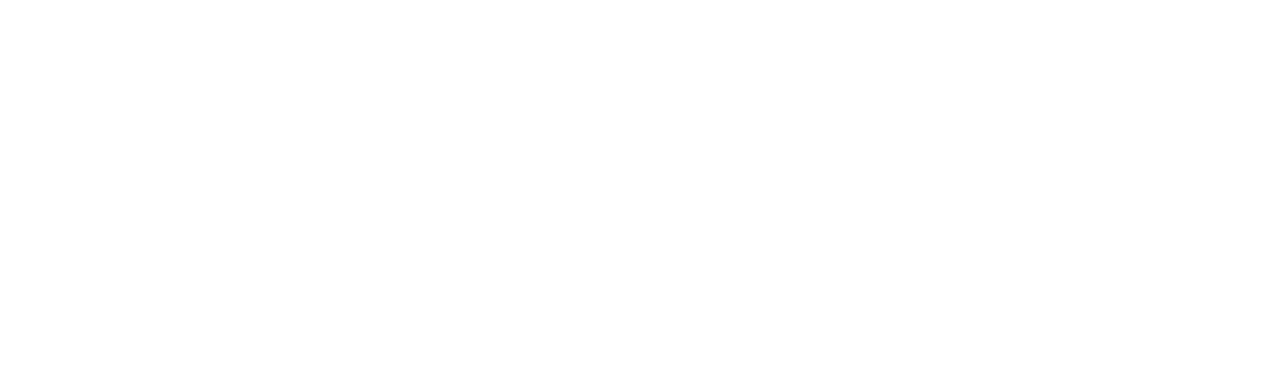
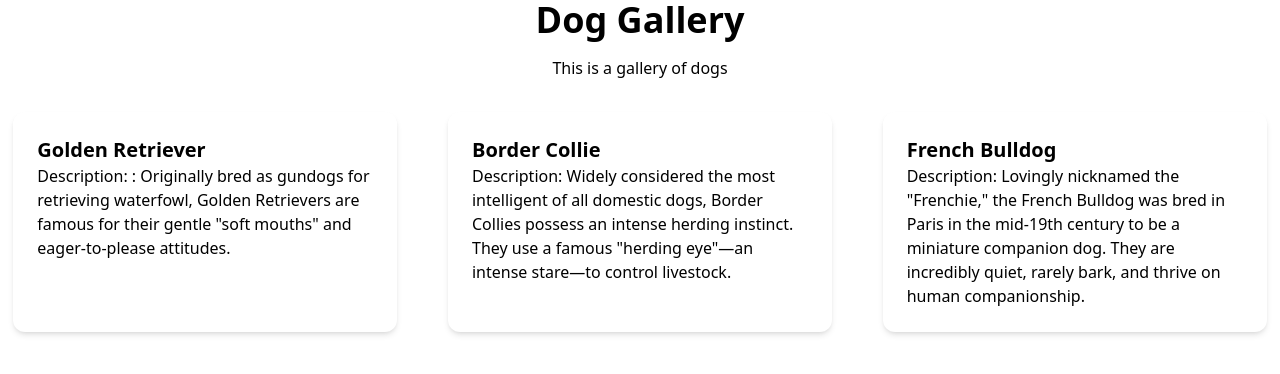
Before and after one commit to msgsummerpractice/cristian_czika, an Angular app in the folder my-app/: page / in a window 1280 px wide. Shown: the top 374 px of the page. Built offline with nearby package versions, Linux system fonts and the light colour scheme.

Commit message:
feat: dog gallery with tailwindcss

```diff
--- a/my-app/src/app/app.html
+++ b/my-app/src/app/app.html
@@ -1 +1,43 @@
+<div class="w-full h-screen flex flex-col items-center text-center">
+  <header>
+    <h1 class="text-4xl font-bold">Dog Gallery</h1>
+    <p class="mt-4">This is a gallery of dogs</p>
+  </header>
+  <main class="mt-8 w-full flex-1">
+    <div class="grid grid-cols-1 md:grid-cols-3 gap-6 justify-items-center">
+      <div
+        id="card"
+        class="w-full max-w-sm bg-white rounded-xl shadow-md p-6 flex flex-col text-left"
+      >
+        <h2 class="font-bold text-xl">Golden Retriever</h2>
+        <p>
+          Description: : Originally bred as gundogs for retrieving waterfowl, Golden Retrievers are
+          famous for their gentle "soft mouths" and eager-to-please attitudes.
+        </p>
+      </div>
+      <div
+        id="card"
+        class="w-full max-w-sm bg-white rounded-xl shadow-md p-6 flex flex-col text-left"
+      >
+        <h2 class="font-bold text-xl">Border Collie</h2>
+        <p>
+          Description: Widely considered the most intelligent of all domestic dogs, Border Collies
+          possess an intense herding instinct. They use a famous "herding eye"—an intense stare—to
+          control livestock.
+        </p>
+      </div>
+      <div
+        id="card"
+        class="w-full max-w-sm bg-white rounded-xl shadow-md p-6 flex flex-col text-left"
+      >
+        <h2 class="font-bold text-xl">French Bulldog</h2>
+        <p>
+          Description: Lovingly nicknamed the "Frenchie," the French Bulldog was bred in Paris in
+          the mid-19th century to be a miniature companion dog. They are incredibly quiet, rarely
+          bark, and thrive on human companionship.
+        </p>
+      </div>
+    </div>
+  </main>
+</div>
 <router-outlet />
--- a/my-app/src/app/app.ts
+++ b/my-app/src/app/app.ts
@@ -5,7 +5,7 @@
   selector: 'app-root',
   imports: [RouterOutlet],
   templateUrl: './app.html',
-  styleUrl: './app.css'
+  styleUrl: './app.css',
 })
 export class App {
   protected readonly title = signal('my-app');
--- a/my-app/src/styles.css
+++ b/my-app/src/styles.css
@@ -1,3 +1,11 @@
 /* You can add global styles to this file, and also import other style files */
 
 @import 'tailwindcss';
+
+html,
+body {
+  margin: 0;
+  padding: 0;
+  width: 100%;
+  height: 100%;
+}
```
